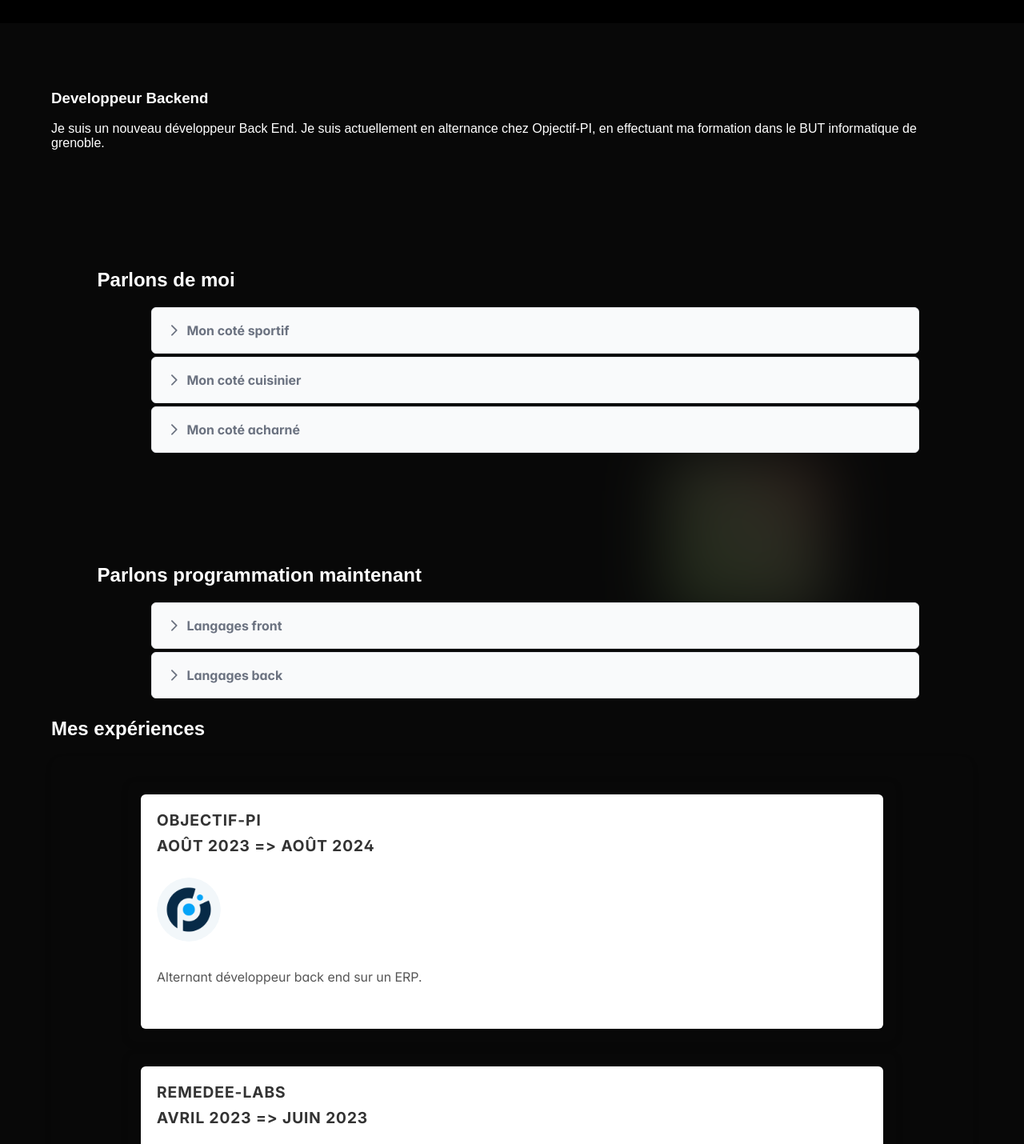
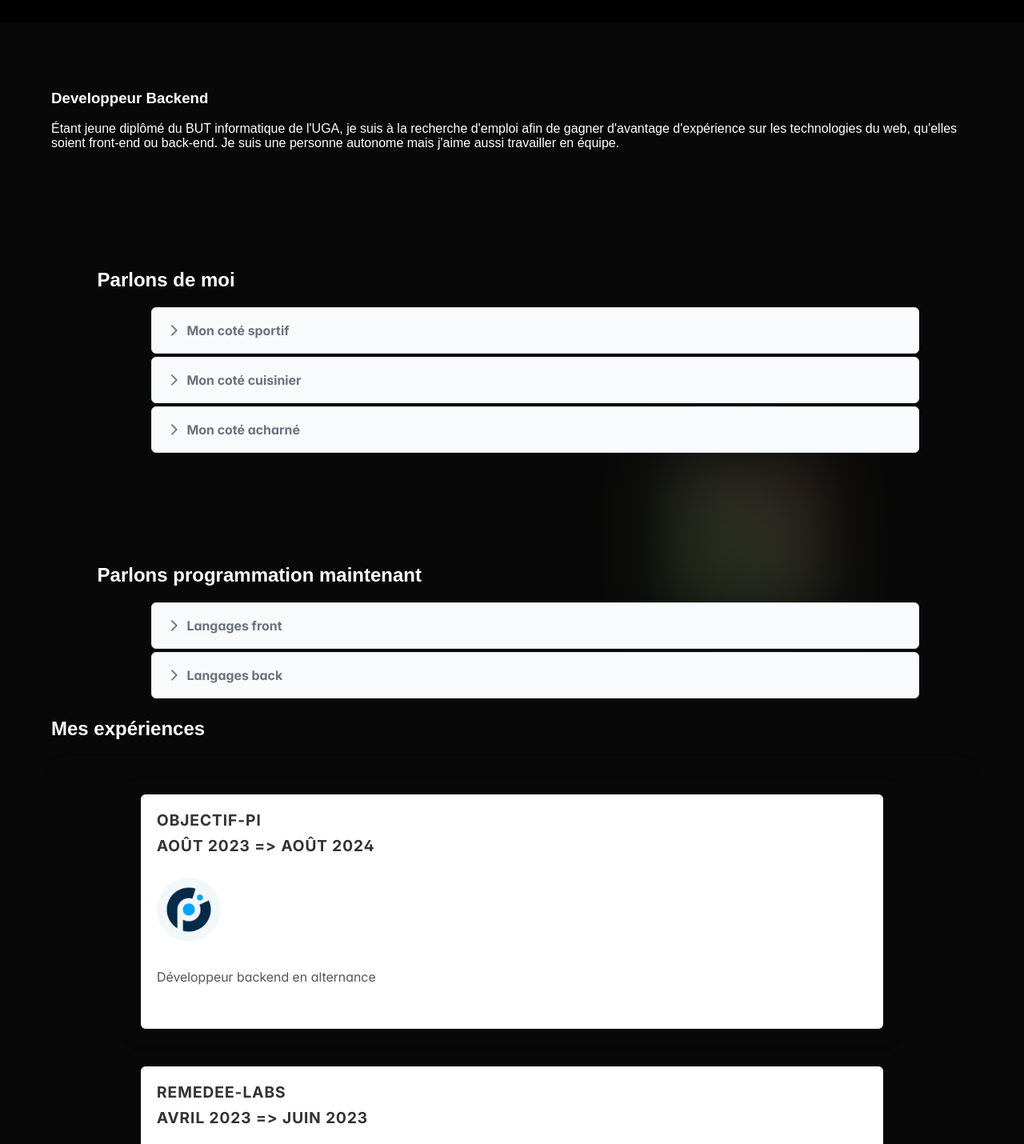
Before and after one commit to Aymdr404/Aymdr404.github.io, a React (Create React App) app: page / in a window 1280 px wide. Shown: the part 771-2201 px from the top of the page at 80% size. Built offline with nearby package versions, Linux system fonts and the light colour scheme; a web font is replaced by a local one.

Commit message:
[FIX] Corection texte

```diff
--- a/src/components/experiences/experiences.tsx
+++ b/src/components/experiences/experiences.tsx
@@ -28,7 +28,7 @@ const Experience: React.FC = () => {
     }, []);
 
     const events: TimelineEvent[] = [
-        { status: 'Objectif-Pi', date: 'Août 2023 => Août 2024', color: '#9C27B0', image: 'logo_OP.png', info:'Alternant développeur back end sur un ERP.' },
+        { status: 'Objectif-Pi', date: 'Août 2023 => Août 2024', color: '#9C27B0', image: 'logo_OP.png', info:'Développeur backend en alternance' },
         { status: 'Remedee-labs', date: 'Avril 2023 => Juin 2023', color: '#673AB7', image:'Logo_RemedeeLabs.png', info:'Developpeur front end, réalisation d\'une web app de gestion de compte client ' },
         { status: 'BUT informatique', date: 'Septembre 2021 => Juillet 2024', color: '#FF9800', image:'logo_BUT.png', info:'Formation en alternance chez Objectif-Pi' }
     ];
--- a/src/page/accueil/accueil.tsx
+++ b/src/page/accueil/accueil.tsx
@@ -23,7 +23,7 @@ const Acceuil: React.FC = () => {
         <section className="info">
             <div>
               <h3>Developpeur Backend</h3>
-              <p>Je suis un nouveau développeur Back End. Je suis actuellement en alternance chez Opjectif-PI, en effectuant ma formation dans le BUT informatique de grenoble.</p>
+              <p>Étant jeune diplômé du BUT informatique de l'UGA, je suis à la recherche d'emploi afin de gagner d'avantage d'expérience sur les technologies du web, qu'elles soient front-end ou back-end. Je suis une personne autonome mais j'aime aussi travailler en équipe.</p>
             </div>
         </section>
         <section className="info_personnel">
```
